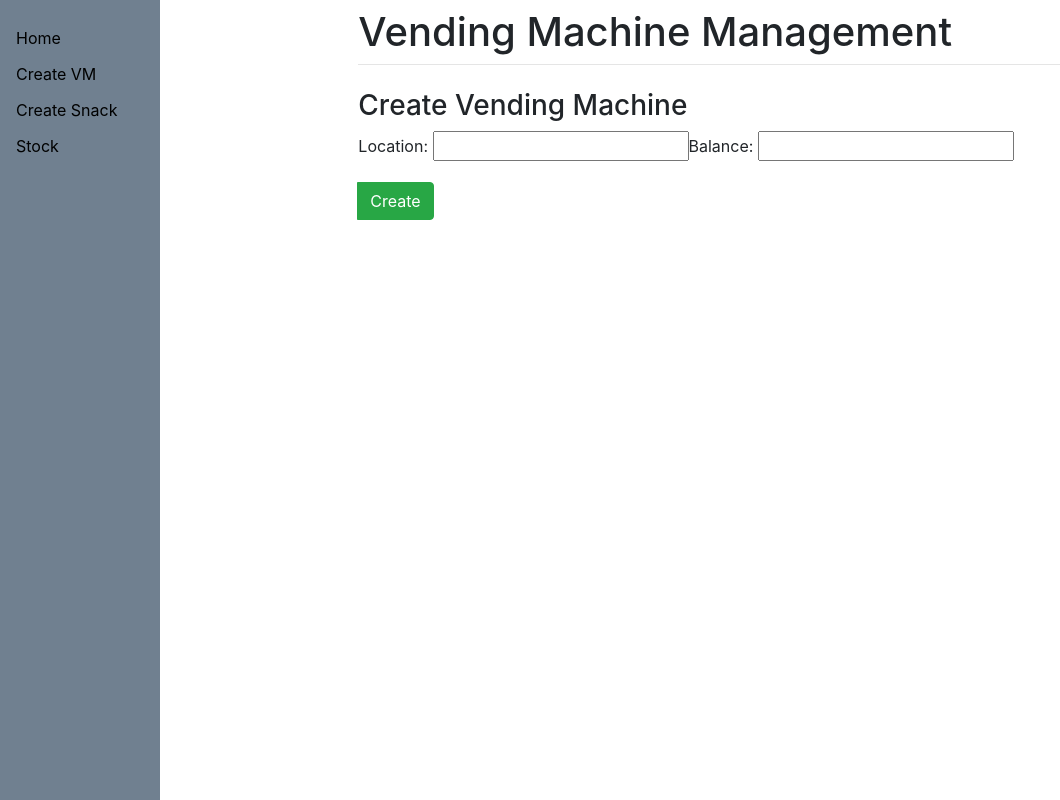
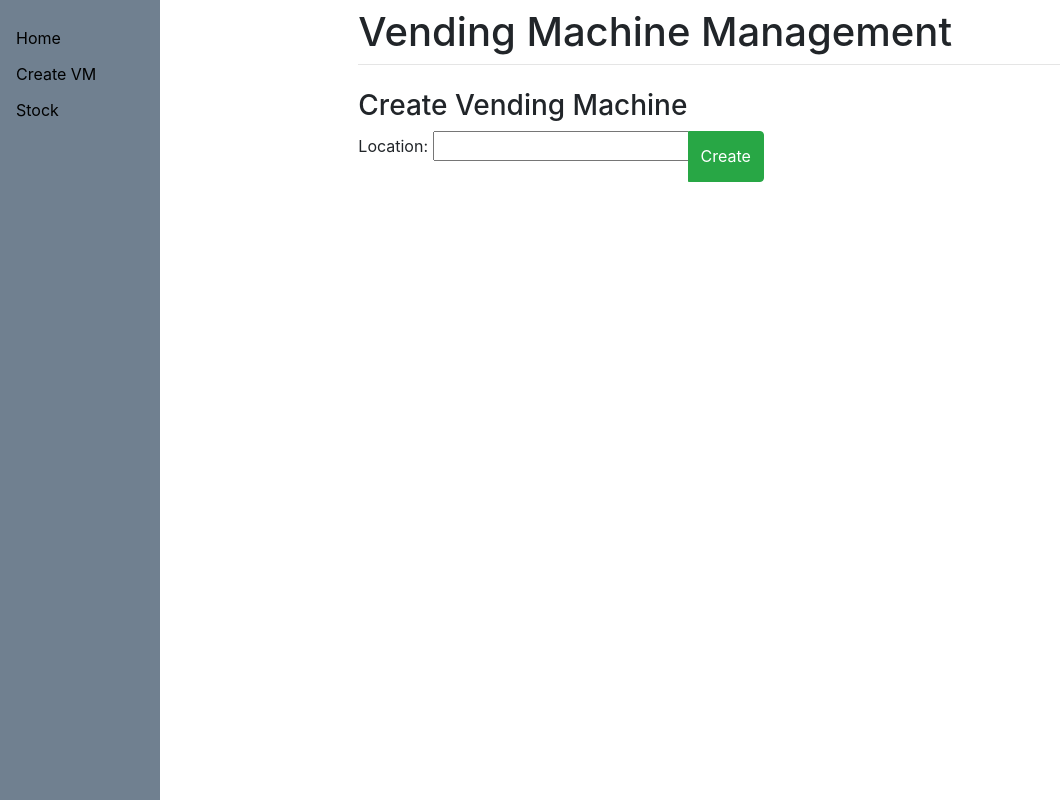
Before and after one commit to frediej/VendMachine, a Django app: page /createVM/ in a window 1280 px wide. Shown: the whole page, without its empty margins (0-1060 px from the left). Run offline with Django 4.2, Linux system fonts and the light colour scheme.

Commit message:
removed CreateSnack from base.html as I added creating capabilities to the stock page

```diff
--- a/vending/forms.py
+++ b/vending/forms.py
@@ -3,7 +3,6 @@ from django import forms
 
 class CreateVendingMachine(forms.Form):
     location = forms.CharField(label="Location", max_length=200)
-    balance = forms.IntegerField(label="Balance")
 
 
 class CreateSnack(forms.Form):
--- a/vending/templates/vending/base.html
+++ b/vending/templates/vending/base.html
@@ -36,7 +36,6 @@
     <div class="sidenav">
         <a href="/">Home</a>
         <a href="/createVM/">Create VM</a>
-        <a href="/createSnack/">Create Snack</a>
         <a href="/stock/">Stock</a>
     </div>
     <div id=content", name="content", class="main">
--- a/vending/views.py
+++ b/vending/views.py
@@ -97,9 +97,9 @@ def createVM(response):
         form = CreateVendingMachine(response.POST)
         if form.is_valid():
             loc = form.cleaned_data["location"]
-            b = form.cleaned_data["balance"]
-            new_vm = VendingMachine(location=loc, balance=b)
-            new_vm.save()
+            if VendingMachine.objects.filter(location=loc).count() == 0:
+                new_vm = VendingMachine(location=loc)
+                new_vm.save()
         return HttpResponseRedirect("/%s" % new_vm.location)
     else:
         form = CreateVendingMachine()
@@ -108,6 +108,9 @@ def createVM(response):
 
 # creates snacks
 def createSnack(response):
+    if response.method == "GET":
+        stock = Snacks.objects.all()
+        return render(response, "vending/createSnack.html", {"snacks": stock})
     if response.method == "POST":
         form = CreateSnack(response.POST)
         if form.is_valid():
@@ -126,8 +129,8 @@ def createSnack(response):
 
 def stock(response):
     if response.method == "GET":
-        snacks = Snacks.objects.all()
-        return render(response, "vending/stock.html", {"snacks": snacks})
+        stock = Snacks.objects.all()
+        return render(response, "vending/stock.html", {"snacks": stock})
     if response.method == "POST":
         if response.POST.get("createSnack"):
             name = response.POST.get("snackName")
```
Also changed, not shown: db.sqlite3.
